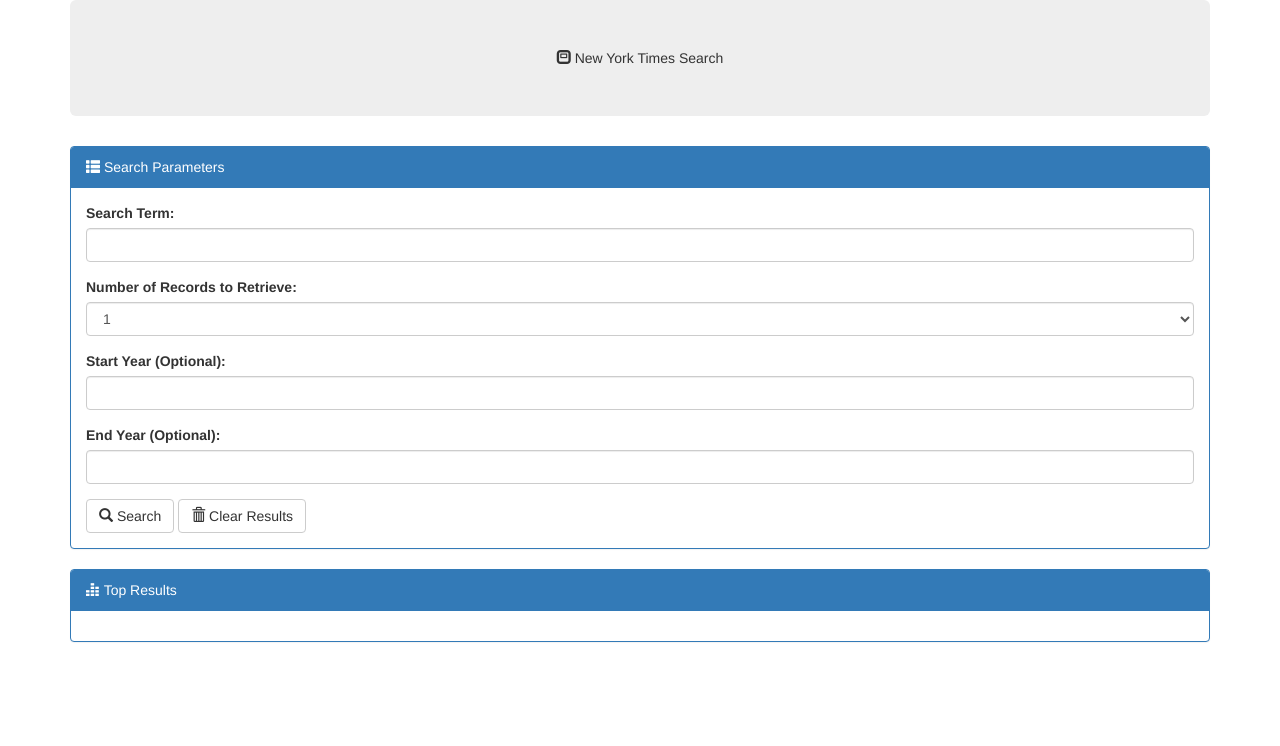
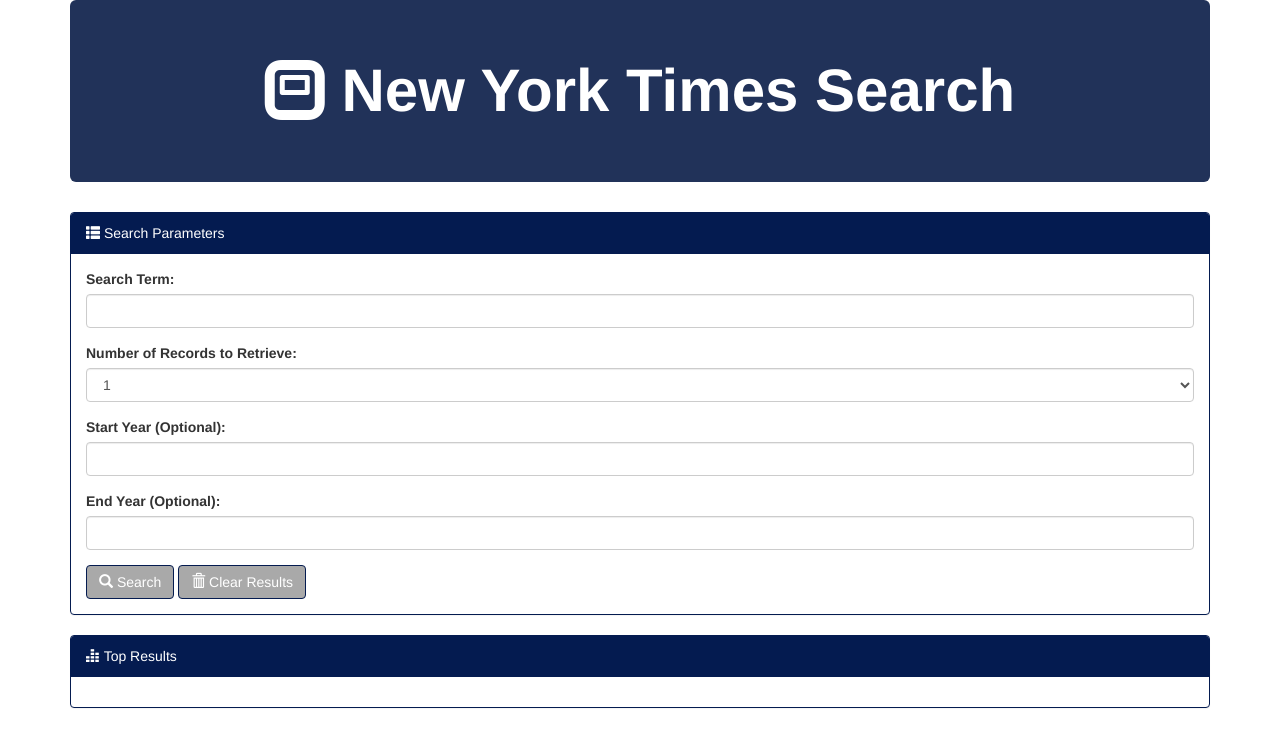
Before and after one commit to dbmarshall/NYT-Search-Page, a plain HTML site: page search.html in a window 1280 px wide. Drawn offline with nearby package versions, Linux system fonts and the light colour scheme; a script that the page names is missing.

Commit message:
uploading finished front-end

```diff
--- a/search.html
+++ b/search.html
@@ -9,7 +9,7 @@
 </head>
 <body>
   <div class="container">
-    <div class="jumbotron text-center">
+    <div class="jumbotron text-center" id="page-header">
       <span class="glyphicon glyphicon-modal-window"></span>    New York Times Search
     </div>
     <div class="row">
@@ -20,11 +20,11 @@
             <form>
               <div class="form-group">
                 <label for="search-term">Search Term:</label>
-                <input type="text" class="form-control" id="search-term">
+                <input type="text" class="form-control myclass" id="search-term">
               </div>
               <div class="form-group">
                 <label for="num-results">Number of Records to Retrieve:</label>
-                <select class="form-control" id="num-results">
+                <select class="form-control myclass" id="num-results">
                   <option>1</option>
                   <option>5</option>
                   <option>10</option>
@@ -32,13 +32,13 @@
               </div>
               <div class="form-group">
                 <label for="start-yaer">Start Year (Optional):</label>
-                <input type="text" class="form-control" id="start-year">
+                <input type="text" class="form-control myclass" id="start-year">
               </div>
               <div class="form-group">
                 <label for="end-year">End Year (Optional):</label>
-                <input type="text" class="form-control" id="end-year">
+                <input type="text" class="form-control myclass" id="end-year">
               </div>
-              <button class="btn btn-default" type="submit" id="search"><span class="glyphicon glyphicon-search"></span> Search</button>
+              <button class="btn btn-default" type="submit" id="search-btn"><span class="glyphicon glyphicon-search"></span> Search</button>
               <button class="btn btn-default" type="submit" id="clear"><span class="glyphicon glyphicon-trash"></span> Clear Results</button>
             <form>
           </div>
--- a/style.css
+++ b/style.css
@@ -0,0 +1,29 @@
+#page-header {
+  font-size: 60px;
+  font-weight: bold;
+  color: white;
+  background-color: #213259;
+}
+
+.jumbotron > span {
+  top: 9px;
+}
+
+.panel-primary > .panel-heading {
+  border-color: #041b50;
+  background-color: #041b50;
+}
+
+.panel-primary {
+  border-color: #041b50;
+}
+
+#search-btn, #clear {
+  background-color: darkgrey;
+  color: white;
+  border-color: #041b50;
+}
+
+.myclass:active {
+  border: 2px solid #041b50;
+}
```
